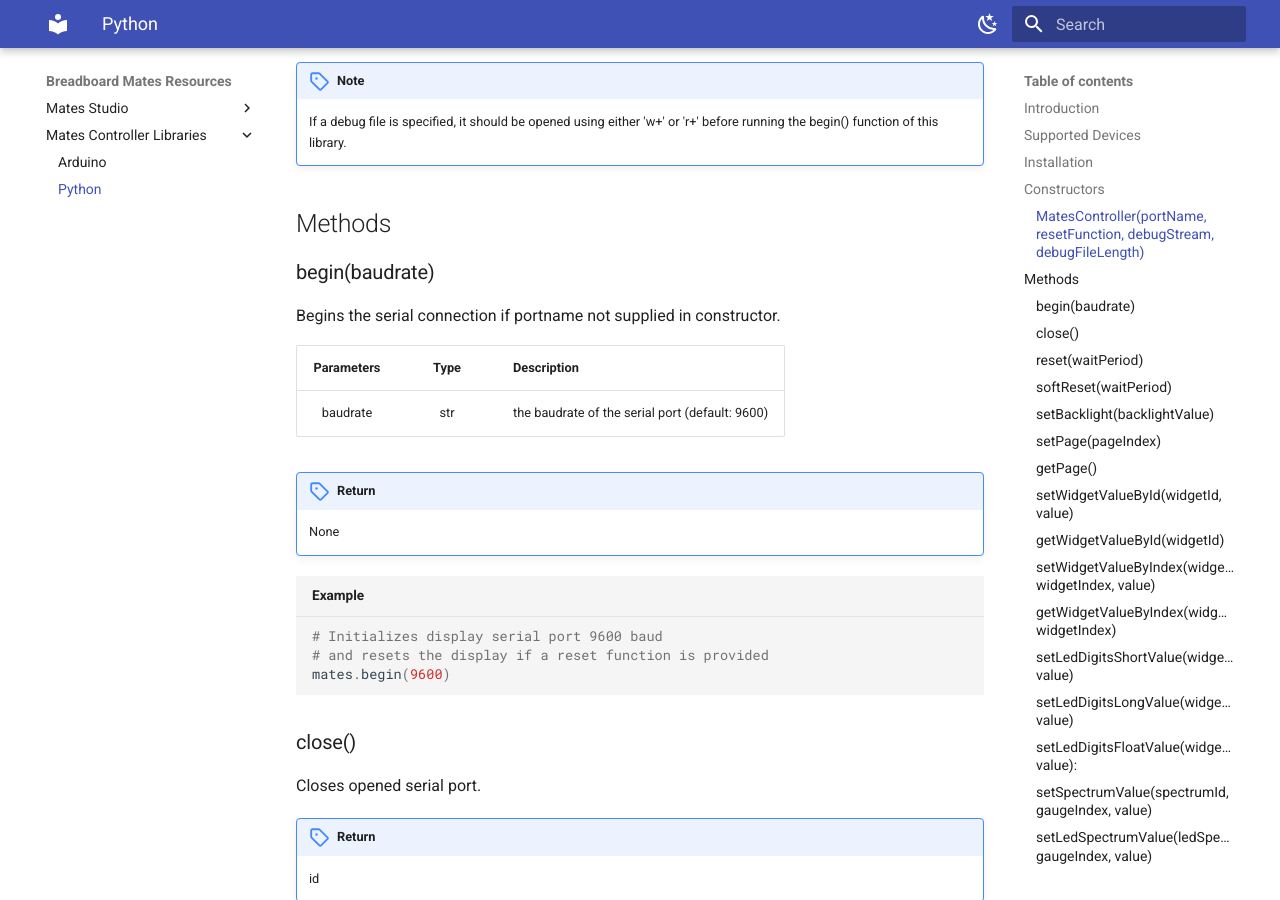
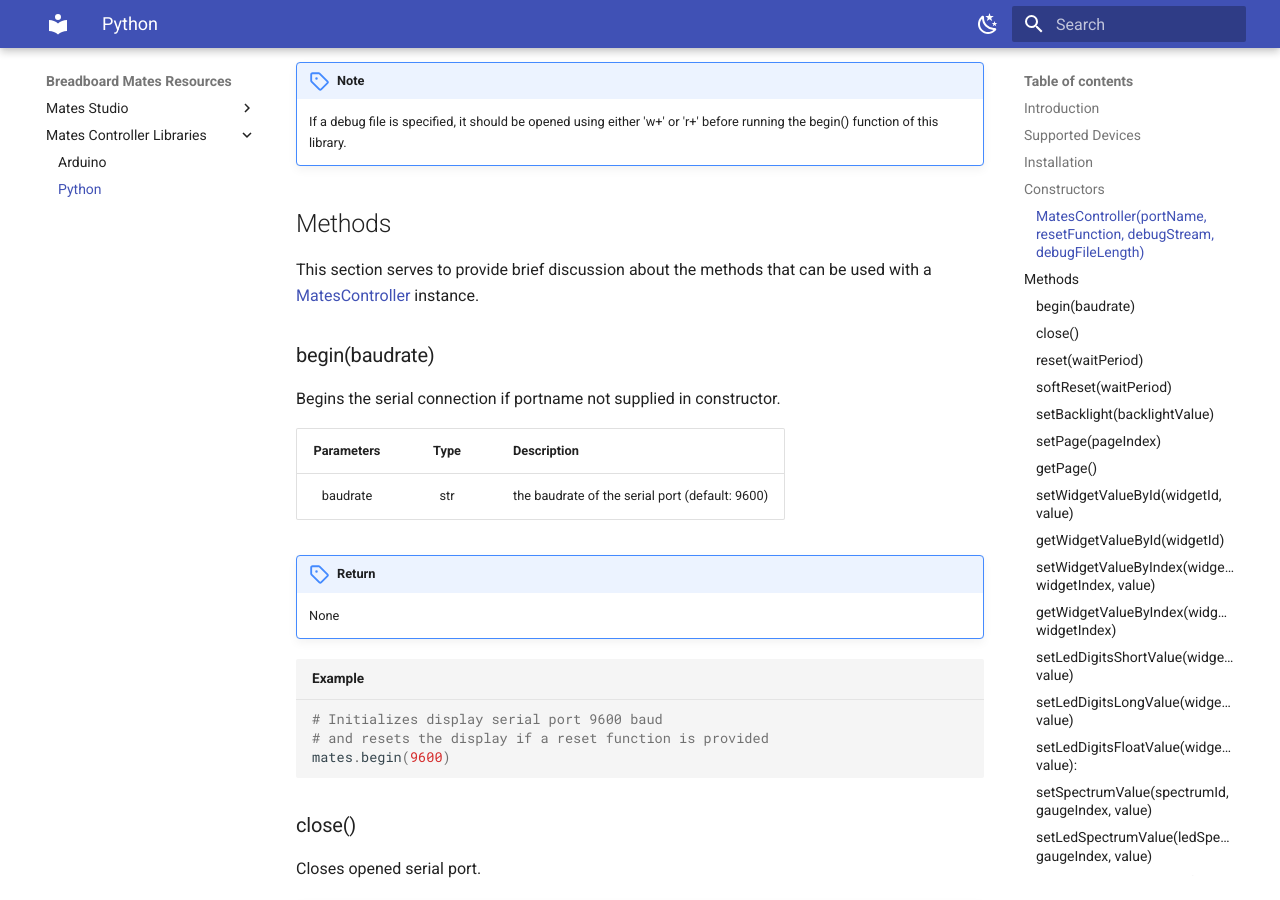
Before and after one commit to iSOLveIT/mkdocs-gen, an MkDocs documentation site: the page built from docs/controller/python-mates-controller.md, in a window 1280 px wide and 900 px high, scrolled down 1628 px. Built offline with MkDocs 1.6.1 and Material for MkDocs 9.7.7, drawn with Linux system fonts in a browser that asks for light colours.

Commit message:
Fixed some return information

````diff
--- a/docs/controller/python-mates-controller.md
+++ b/docs/controller/python-mates-controller.md
@@ -63,7 +63,11 @@
 
     If a debug file is specified, it should be opened using either 'w+' or 'r+' before running the begin() function of this library.
 
+
 ## Methods
+
+This section serves to provide brief discussion about the methods that can be used with a [MatesController](#constructors) instance.
+
 
 ### begin(baudrate)
 
@@ -83,6 +87,7 @@
 mates.begin(9600)
 ```
 
+
 ### close()
 
 Closes opened serial port.
@@ -95,6 +100,7 @@
 # Closes serial port
 mates.close()
 ```
+
 
 ### reset(waitPeriod)
 
@@ -117,6 +123,7 @@
 # mates.reset(4000)   # a period of 4 seconds
 ```
 
+
 ### softReset(waitPeriod)
 
 Sends a serial command to the connected device to trigger a reset.
@@ -137,6 +144,7 @@
 mates.softReset(4000)   # a period of 4 seconds
 ```
 
+
 ### setBacklight(backlightValue)
 
 Sets the intensity of the backlight of connected device.
@@ -155,6 +163,7 @@
 mates.setBacklight(15)
 ```
 
+
 ### setPage(pageIndex)
 
 Sets the page to be displayed on the connected device.
@@ -172,6 +181,7 @@
 mates.setPage(1) # Navigate to Page1
 ```
 
+
 ### getPage()
 
 Returns the index of the current page displayed by the connected device.
@@ -184,6 +194,7 @@
 ```python title="Example"
 activePage = mates.getPage() # Query active page
 ```
+
 
 ### setWidgetValueById(widgetId, value)
 
@@ -207,6 +218,7 @@
     # Note: The ID of MediaGaugeB0 can be copied or exported from Mates Studio
 ```
 
+
 ### getWidgetValueById(widgetId)
 
 Gets the value of a specific widget based on the provided identifier.
@@ -224,6 +236,7 @@
     widgetVal = mates.getWidgetValue(MediaLed4) # Query the current value of MediaLed4
     # Note: The ID of MediaLed4 can be copied or exported from Mates Studio
 ```
+
 
 ### setWidgetValueByIndex(widgetType, widgetIndex, value)
 
@@ -286,7 +299,7 @@
 
 Sets the 16-bit integer value of the Led Digits widget specified by widgetIndex.
 
-****Args**:**
+**Args**:
 
 widgetIndex: int
 
@@ -389,6 +402,7 @@
 mates.setSpectrumValue(MatesLedSpectrum5, 2, 64)
 # Set value of gauge index 2 of LedSpectrum5 to 64
 ```
+
 
 ### setLedSpectrumValue(ledSpectrumIndex, gaugeIndex, value)
 
@@ -870,7 +884,6 @@
 
 Helper function to obtain the version of the Python Mates Controller library.
 
-
 !!!hint "Return"
 
     Version Information (_str_)
@@ -885,7 +898,6 @@
 
 Helper function to obtain the version of the Mates Studio compatible with this library version.
 
-
 !!!hint "Return"
 
     Compatibility Version Information (_str_)
@@ -899,7 +911,6 @@
 ### printVersion()
 
 Debugging function to print the version of the Mates Studio compatible along with this specific library version.
-
 
 !!!hint "Return"
 
````
Also changed, not shown: docs/controller/arduino-mates-controller.md (+1 -1 lines).
